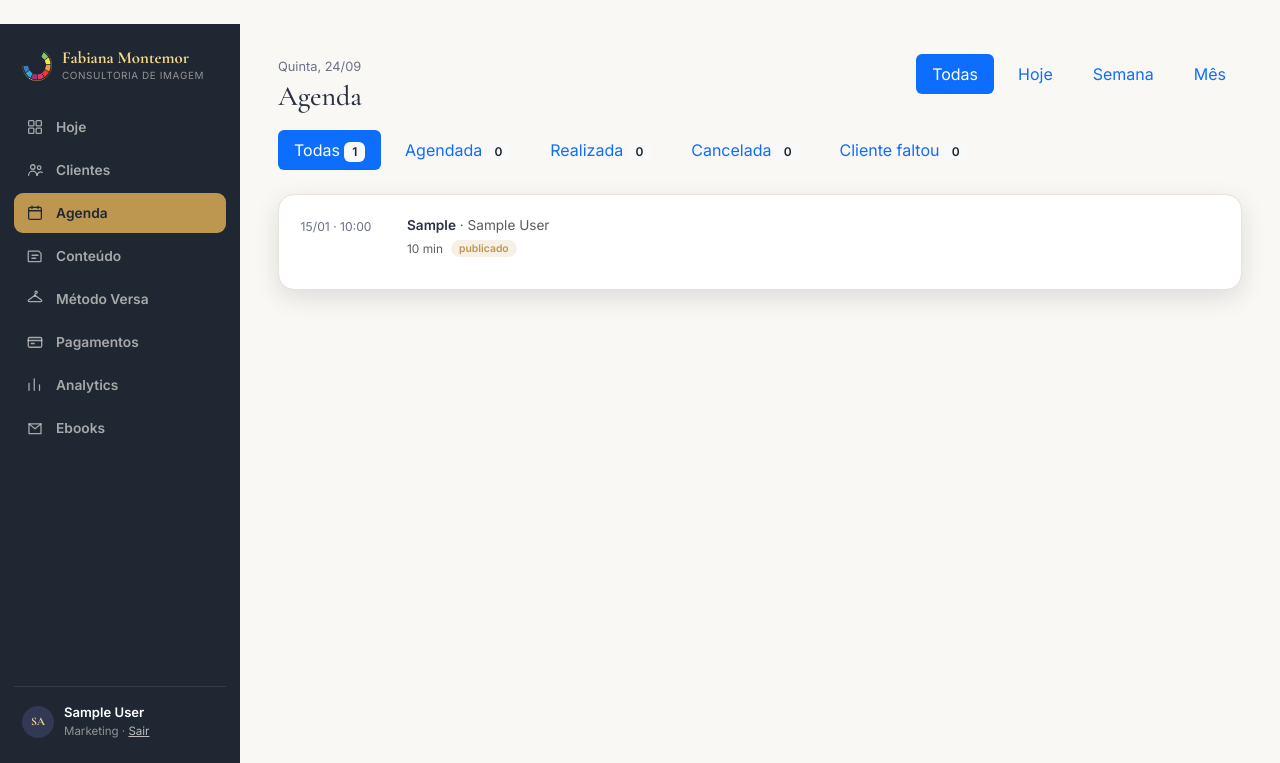
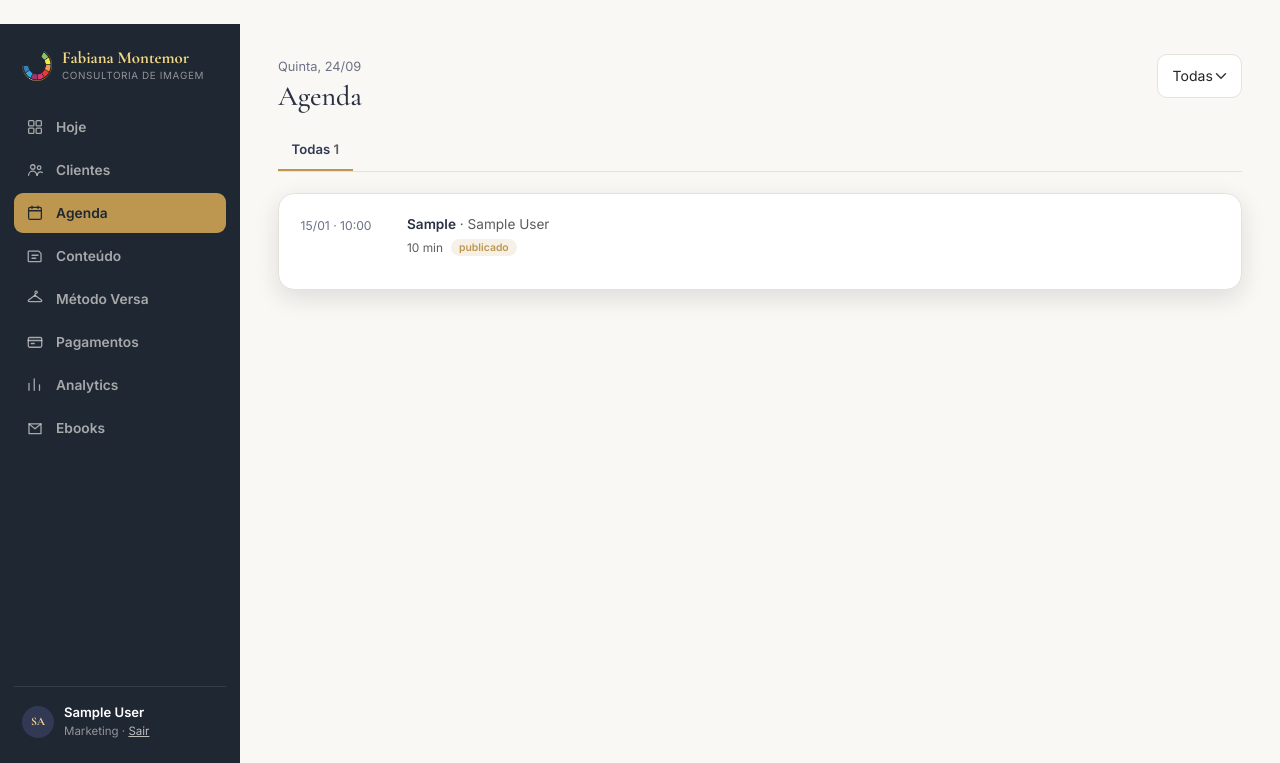
Before and after one commit to rocoutinho/avie-app, a Flask app: page /painel/sessoes/ in a window 1280 px wide. Shown: the top 763 px of the page. Run offline with Flask 3, Linux system fonts and the light colour scheme; a user stored in the database is signed in; tables that the repository leaves empty hold one stand-in row (values such as "Sample post"); some libraries are stand-ins or nearby versions.

Commit message:
Fix Jornada Versa dot alignment and simplify Agenda's filter UI (#82)
Jornada Versa (client_detail.html): the 6-step dot tracker used flex:1
steps with variable content width, so a wrapped 2-line label ("Personal
Shopper") made that step taller than its neighbors — centered vertically,
its dot landed off the others' line, and the %-based connector line desync'd
between steps of different widths. Steps are now a fixed width with
align-items: flex-start on the row, so every dot sits on the same line
regardless of label length; what doesn't fit scrolls horizontally instead
of squeezing (overflow-x was already there, just underused before).

Agenda (sessions_list.html): replaced the two rows of raw Bootstrap
nav-pills (period + status, plus a jarring blue active state that clashed
with the brand) with a single compact period <select> and one row of
underline status tabs (.admin-hub-tabs, same component client_detail.html
already uses) that only lists statuses with at least one result — cuts the
filter surface from 9 buttons down to a dropdown plus 2-4 relevant tabs.


Claude-Session: https://claude.ai/code/session_017Zi1aPN9nMStgdhVAR4tYw

Co-authored-by: Claude <noreply@anthropic.com>

```diff
--- a/static/css/style.css
+++ b/static/css/style.css
@@ -1570,7 +1570,7 @@ h1, h2, h3, .font-serif {
 
 .admin-timeline {
   display: flex;
-  align-items: center;
+  align-items: flex-start;
   margin: 0 0 1.5rem;
   padding: 1.25rem 1.5rem;
   background: #fff;
@@ -1580,26 +1580,31 @@ h1, h2, h3, .font-serif {
   overflow-x: auto;
 }
 
+/* Largura fixa (não flex:1) de propósito: com flex:1, um rótulo de 2
+   linhas ("Personal Shopper") deixava aquele passo mais alto que os
+   outros e, centralizado verticalmente, puxava o ponto pra fora da linha
+   dos demais — e a largura variável de cada passo desalinhava a conexão
+   calculada em % entre um passo e o próximo. Largura igual pra todos
+   garante ponto e linha sempre alinhados; o que não couber, a tela rola
+   (overflow-x acima), como pedido. */
 .admin-tl-step {
   display: flex;
   flex-direction: column;
   align-items: center;
   gap: 0.55rem;
-  flex: 1;
-  min-width: 88px;
+  flex: 0 0 88px;
+  width: 88px;
   position: relative;
 }
 
-/* No celular, 6 passos a 88px cada não cabem numa tela de 390px — reduz
-   o mínimo de cada passo pra caber o máximo possível sem rolagem
-   horizontal (a rolagem continua funcionando pro que não couber). */
 @media (max-width: 575.98px) {
   .admin-timeline {
     padding: 1rem 0.85rem;
   }
 
   .admin-tl-step {
-    min-width: 58px;
+    flex-basis: 68px;
+    width: 68px;
     gap: 0.4rem;
   }
 
--- a/templates/sessions_list.html
+++ b/templates/sessions_list.html
@@ -6,29 +6,24 @@
     <p class="admin-hub-meta mb-1">{{ today_label }}</p>
     <h1 class="h3 mb-0">Agenda</h1>
   </div>
-  <ul class="nav nav-pills gap-2">
-    {% for key, label in period_labels.items() %}
-    <li class="nav-item">
-      <a class="nav-link {% if active_periodo == key %}active{% endif %}" href="{{ url_for('sessions.list_sessions', periodo=key, status=active_status) }}">{{ label }}</a>
-    </li>
-    {% endfor %}
-  </ul>
+  <form method="get" class="d-flex align-items-center gap-2">
+    {% if active_status %}<input type="hidden" name="status" value="{{ active_status }}">{% endif %}
+    <select name="periodo" class="form-select form-select-sm" style="width:auto;" onchange="this.form.submit()">
+      {% for key, label in period_labels.items() %}
+      <option value="{{ key }}" {% if active_periodo == key %}selected{% endif %}>{{ label }}</option>
+      {% endfor %}
+    </select>
+  </form>
 </div>
 
-<ul class="nav nav-pills mb-4 mt-3 flex-wrap gap-2">
-  <li class="nav-item">
-    <a class="nav-link {% if not active_status %}active{% endif %}" href="{{ url_for('sessions.list_sessions', periodo=active_periodo) }}">
-      Todas <span class="badge bg-light text-dark">{{ counts['all'] }}</span>
-    </a>
-  </li>
+<div class="admin-hub-tabs mt-3">
+  <a href="{{ url_for('sessions.list_sessions', periodo=active_periodo) }}"{% if not active_status %} class="is-active"{% endif %}>Todas <span class="text-muted">{{ counts['all'] }}</span></a>
   {% for key, label in CONSULTATION_STATUSES %}
-  <li class="nav-item">
-    <a class="nav-link {% if active_status == key %}active{% endif %}" href="{{ url_for('sessions.list_sessions', periodo=active_periodo, status=key) }}">
-      {{ label }} <span class="badge bg-light text-dark">{{ counts[key] }}</span>
-    </a>
-  </li>
+  {% if counts[key] %}
+  <a href="{{ url_for('sessions.list_sessions', periodo=active_periodo, status=key) }}"{% if active_status == key %} class="is-active"{% endif %}>{{ label }} <span class="text-muted">{{ counts[key] }}</span></a>
+  {% endif %}
   {% endfor %}
-</ul>
+</div>
 
 <div class="admin-card">
   <ul class="admin-events">
```
